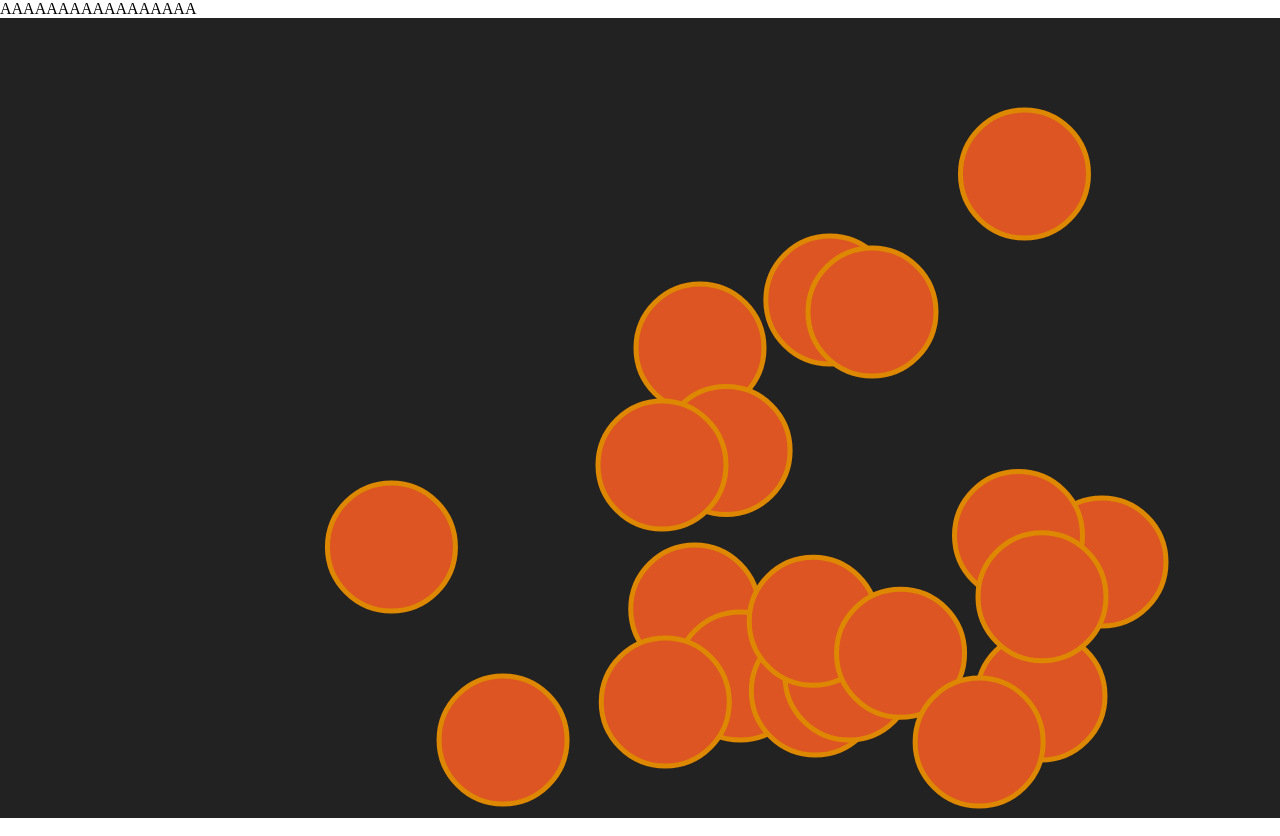
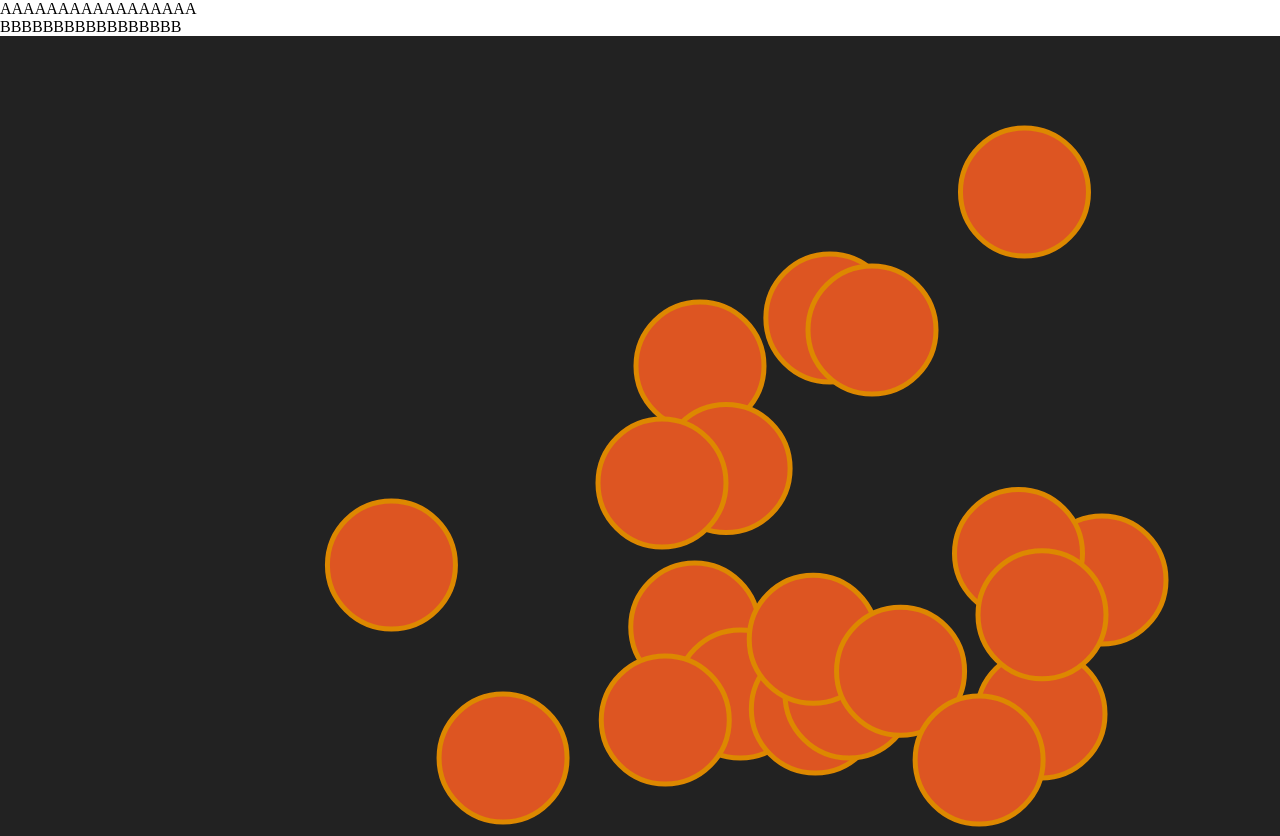
Before and after one commit to dumitrus/canvas-template, a plain HTML site: page index.html in a window 1280 px wide. Drawn offline with Linux system fonts and the light colour scheme.

Commit message:
BBBBBBBBBBBBB

```diff
--- a/index.html
+++ b/index.html
@@ -11,6 +11,7 @@
 	<body>
 
 		<p>AAAAAAAAAAAAAAAAA</p>
+		<p>BBBBBBBBBBBBBBBBB</p>
 
 
 	</body>
```
